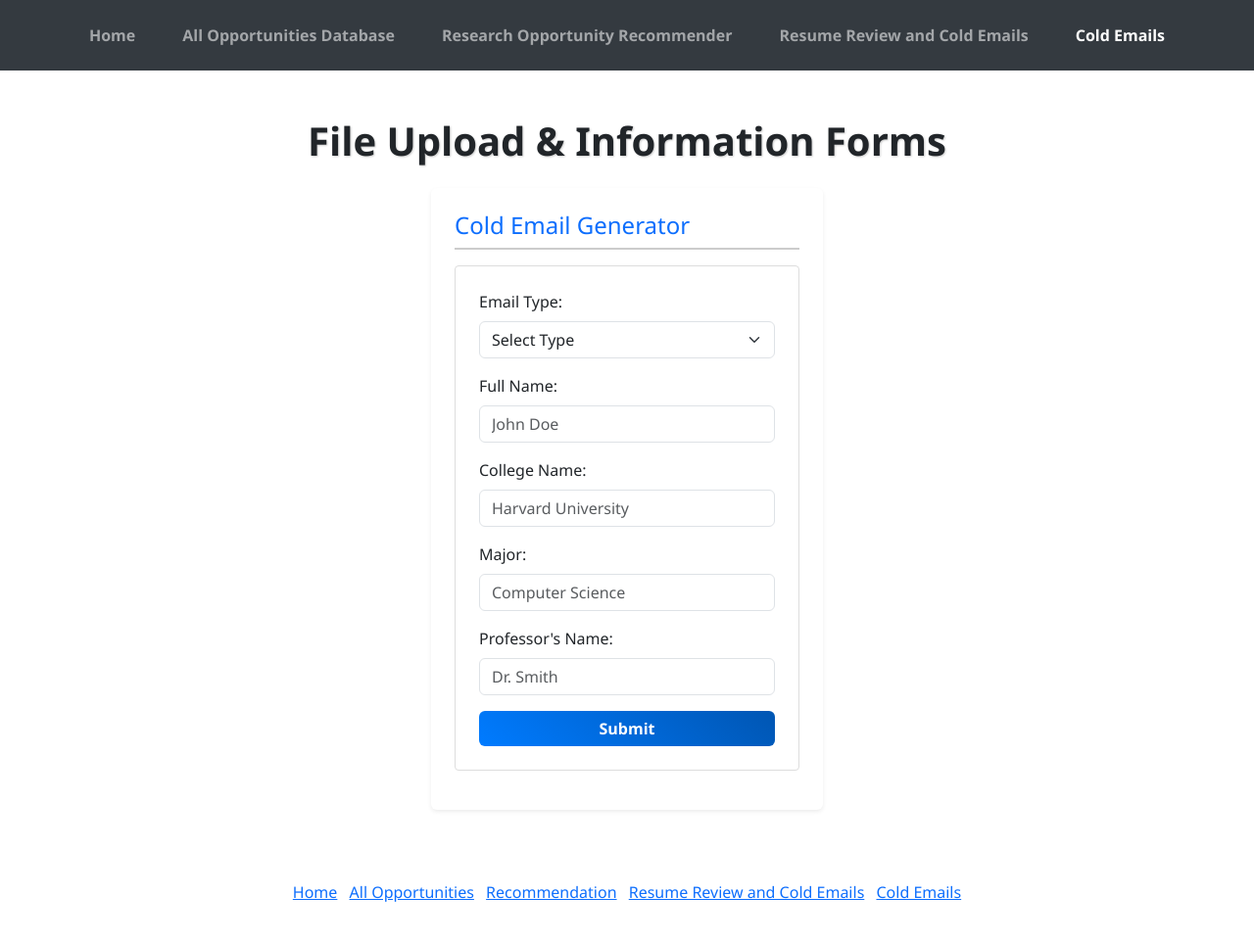
After one commit to CS196Illinois/FA24-Group8, a Flask app: page /coldemails.html in a window 1280 px wide. The commit adds this page. Shown: the whole page at 98% size. Run offline with Flask 3, Linux system fonts and the light colour scheme.

Commit message:
Styled website

```diff
--- a/initial.py
+++ b/initial.py
@@ -23,7 +23,7 @@ global research_opps
 UPLOAD_FOLDER = ''
 
 app = Flask(__name__)
-UPLOAD_FOLDER = '/Users/sriramnatarajan/Documents/FA24-Group8/uploads'
+UPLOAD_FOLDER = os.path.join(BASE_DIR, 'uploads')
 app.config['UPLOAD_FOLDER'] = UPLOAD_FOLDER
 app.secret_key = 'super secret key'
 
@@ -46,6 +46,10 @@ def go_to_filter():
 @app.route("/resume_review_cold_email.html")
 def goto_RRCE():
     return render_template("resume_review_cold_email.html")
+
+@app.route("/coldemails.html")
+def goto_coldEmails():
+    return render_template("coldemails.html")
 
 @app.route('/search', methods = ['GET', 'POST'])
 def search():
--- a/static/main.css
+++ b/static/main.css
@@ -15,7 +15,7 @@
 .dropdown-content {
   display: none;
   position: absolute;
-  background-color: #f1f1f1;
+
   min-width: 160px;
   box-shadow: 0px 8px 16px 0px rgba(0,0,0,0.2);
   z-index: 1;
--- a/templates/base.html
+++ b/templates/base.html
@@ -1,59 +1,92 @@
-<!DOCTYPE html>
 <html lang="en">
 <head>
     <title>{% block title %}{% endblock %}</title>
     <meta charset="utf-8" />
     <meta name="viewport" content="width=device-width, initial-scale=1.0">
+
     <link rel="stylesheet" href="https://cdnjs.cloudflare.com/ajax/libs/font-awesome/6.0.0-beta3/css/all.min.css">
     <script src="{{ url_for('static', filename='main.js') }}"></script>
     <script src="https://ajax.googleapis.com/ajax/libs/jquery/3.6.0/jquery.min.js"></script>
 
-<!-- Replace this link with Flatly theme CSS -->
-	<link href= "https://cdnjs.cloudflare.com/ajax/libs/bootswatch/4.3.1/flatly/bootstrap.min.css" rel="stylesheet">
+    <!-- Bootstrap 5.3 CSS -->
+    <link href="https://cdn.jsdelivr.net/npm/bootstrap@5.3.0/dist/css/bootstrap.min.css" rel="stylesheet">
+
     <style>
+        html, body {
+            height: 100%; /* Make the body fill the entire viewport height */
+            display: flex;
+            flex-direction: column; /* Arrange elements vertically */
+            margin: 0; /* Remove default margin */
+        }
+
         .centered-layout {
-            margin: 0 auto;
-            max-width: 1200px; /* Adjust this value based on your preference */
+            flex: 1; /* This pushes the footer to the bottom by taking available space */
         }
+
+        footer {
+            margin-top: auto; /* Pushes the footer to the bottom of the page */
+            padding: 1rem 0;
+        }
+
         .header-center {
             text-align: center;
             margin-top: 20px;
             margin-bottom: 20px;
-			margin-right: 20px;
-			margin-left: 20px;
+        }
+
+        .navbar {
+            padding: 1rem 0;
+        }
+
+        .navbar-nav .nav-link {
+            margin: 0 1rem;
+            font-weight: 600;
+        }
+
+        .navbar-nav .nav-link:hover {
+            background-color: rgba(0,0,0,0.1);
+            border-radius: 4px;
+        }
+
+        .navbar-dark {
+            background-color: #343a40 !important; /* Original dark color */
         }
     </style>
-    {% block head %}
-    {% endblock %}
+    {% block head %}{% endblock %}
 </head>
 <body>
-	<div class="centered-layout">
-		{% block scripts %}
-		{% endblock %}
-		<header>
-			<h1 class="header-center">IlliniResearch</h1>
-			<br>
-			<nav class="navbar navbar-expand-lg navbar-dark bg-primary">
+    <nav class="navbar navbar-expand-lg navbar-dark w-100">
         <div class="container-fluid">
-					<ul class="navbar-nav me-auto">
+            <button class="navbar-toggler" type="button" data-bs-toggle="collapse" data-bs-target="#navbarContent"
+                    aria-controls="navbarContent" aria-expanded="false" aria-label="Toggle navigation">
+                <span class="navbar-toggler-icon"></span>
+            </button>
+
+            <div class="collapse navbar-collapse justify-content-center" id="navbarContent">
+                <ul class="navbar-nav">
                     <li class="nav-item">
-							<a class="nav-link active" href="index.html">Home</a>
+                        <a class="nav-link {% if 'index' in request.path %}active{% endif %}" href="index.html">Home</a>
                     </li>
                     <li class="nav-item">
-							<a class="nav-link" href="filter.html">All Opportunities Database</a>
+                        <a class="nav-link {% if 'filter' in request.path %}active{% endif %}" href="filter.html">All Opportunities Database</a>
                     </li>
                     <li class="nav-item">
-							<a class="nav-link" href="recommendation.html">Research Opportunity Recommender</a>
+                        <a class="nav-link {% if 'recommendation' in request.path %}active{% endif %}" href="recommendation.html">Research Opportunity Recommender</a>
                     </li>
                     <li class="nav-item">
-							<a class="nav-link" href="resume_review_cold_email.html">Resume Review and Cold Emails</a>
+                        <a class="nav-link {% if 'resume_review_cold_email' in request.path %}active{% endif %}" href="resume_review_cold_email.html">Resume Review and Cold Emails</a>
+                    </li>
+                    <li class="nav-item">
+                        <a class="nav-link {% if 'coldemails' in request.path %}active{% endif %}" href="coldemails.html">Cold Emails</a>
                     </li>
                 </ul>
             </div>
+        </div>
     </nav>
 
-		</header>
-		<br>
+    <div class="centered-layout">
+        {% block scripts %}{% endblock %}
+
         {% with messages = get_flashed_messages() %}
             {% if messages %}
                 {% for message in messages %}
@@ -61,16 +94,21 @@
                 {% endfor %}
             {% endif %}
         {% endwith %}
-		{% block content %}
-		{% endblock %}
+
+        {% block content %}{% endblock %}
+    </div>
+
     <footer id="footer" class="text-center py-4">
         <ul class="list-inline">
             <li class="list-inline-item"><a href="/">Home</a></li>
             <li class="list-inline-item"><a href="filter.html">All Opportunities</a></li>
             <li class="list-inline-item"><a href="recommendation.html">Recommendation</a></li>
             <li class="list-inline-item"><a href="resume_review_cold_email.html">Resume Review and Cold Emails</a></li>
+            <li class="list-inline-item"><a href="coldemails.html">Cold Emails</a></li>
         </ul>
     </footer>
-	</div>
+
+    <!-- Bootstrap 5.3 JS -->
+    <script src="https://cdn.jsdelivr.net/npm/bootstrap@5.3.0/dist/js/bootstrap.bundle.min.js"></script>
 </body>
 </html>
--- /dev/null
+++ b/templates/coldemails.html
@@ -0,0 +1,116 @@
+{% extends "base.html" %}
+{% block title %}IlliniResearch | Resume Review and Cold Emails{% endblock %}
+{% block linkdownload %}class = "active"{% endblock %}
+{% block content %}
+<style>
+body {
+  font-family: "Segoe UI", Tahoma, Geneva, Verdana, sans-serif;
+}
+
+h1 {
+  text-shadow: 1px 1px 2px rgba(0,0,0,0.2);
+}
+
+h2 {
+  border-bottom: 2px solid #ccc;
+  padding-bottom: 0.5rem;
+}
+
+label {
+  font-weight: 500;
+}
+
+.container {
+  max-width: 800px;
+}
+
+/* Customize form appearance */
+form {
+  border: 1px solid #ddd;
+  border-radius: 0.25rem;
+  padding: 1.5rem;
+  background: #fff;
+}
+
+/* Add subtle hover effect to form fields */
+form .form-control:hover,
+form .form-select:hover {
+  border-color: #66afe9;
+  box-shadow: 0 0 5px rgba(102,175,233,0.5);
+}
+
+/* Improve buttons appearance */
+.btn {
+  font-size: 1rem;
+  font-weight: 600;
+}
+
+.btn-primary {
+  background: linear-gradient(45deg, #007bff, #0056b3);
+  border: none;
+}
+
+.btn-primary:hover {
+  background: linear-gradient(45deg, #0056b3, #003f7f);
+}
+
+.btn-success {
+  background: linear-gradient(45deg, #28a745, #1e7e34);
+  border: none;
+}
+
+.btn-success:hover {
+  background: linear-gradient(45deg, #1e7e34, #155724);
+}
+
+/* Subtle shadow for forms */
+.shadow-sm {
+  box-shadow: 0 0 10px rgba(0,0,0,0.1);
+}
+</style>
+<div id = "emails">
+    <div class="container py-5">
+        <h1 class="text-center mb-4 fw-bold">File Upload & Information Forms</h1>
+
+        <div class="row justify-content-center">
+            <div class="col-md-6 bg-white p-4 rounded shadow-sm">
+                <h2 class="h4 mb-3 text-primary">Cold Email Generator</h2>
+                <form action="/emails" method="POST" enctype="multipart/form-data">
+
+                    <div class="mb-3">
+                        <label for="type" class="form-label">Email Type:</label>
+                        <select name="type" id="type" required class="form-select">
+                            <option value="type" selected>Select Type</option>
+                            <option value="initial">Initial</option>
+                            <option value="followup">Follow up</option>
+                        </select>
+                    </div>
+
+                    <div class="mb-3">
+                        <label for="lname" class="form-label">Full Name:</label>
+                        <input type="text" id="lname" name="lname" class="form-control" placeholder="John Doe">
+                    </div>
+
+                    <div class="mb-3">
+                        <label for="collegeName" class="form-label">College Name:</label>
+                        <input type="text" id="collegeName" name="collegeName" class="form-control" placeholder="Harvard University">
+                    </div>
+
+                    <div class="mb-3">
+                        <label for="major" class="form-label">Major:</label>
+                        <input type="text" id="major" name="major" class="form-control" placeholder="Computer Science">
+                    </div>
+
+                    <div class="mb-3">
+                        <label for="profName" class="form-label">Professor's Name:</label>
+                        <input type="text" id="profName" name="profName" class="form-control" placeholder="Dr. Smith">
+                    </div>
+
+                    <button type="submit" class="btn btn-primary w-100">Submit</button>
+                </form>
+            </div>
+        </div>
+
+    </div>
+</div>
+{% endblock %}
--- a/textextractor.py
+++ b/textextractor.py
@@ -36,7 +36,7 @@ class Extractor:
         vectorizer = TfidfVectorizer()
         tfidf_matrix = vectorizer.fit_transform([self.resume, self.job_desc])
         similarity = cosine_similarity(tfidf_matrix[0:1], tfidf_matrix[1:2])
-        return similarity[0][0]
+        return 100 * similarity[0][0]
 
 
 
```
Also changed, not shown: static/uploads.css (+7 -8 lines), templates/emails.html (+4 -16 lines), templates/index.html (+22 -1 lines), templates/resume_review_cold_email.html (+2 -40 lines), templates/uploads.html (+8 -2 lines), 3 other files. Lines whose indentation alone changed are shown as unchanged.
